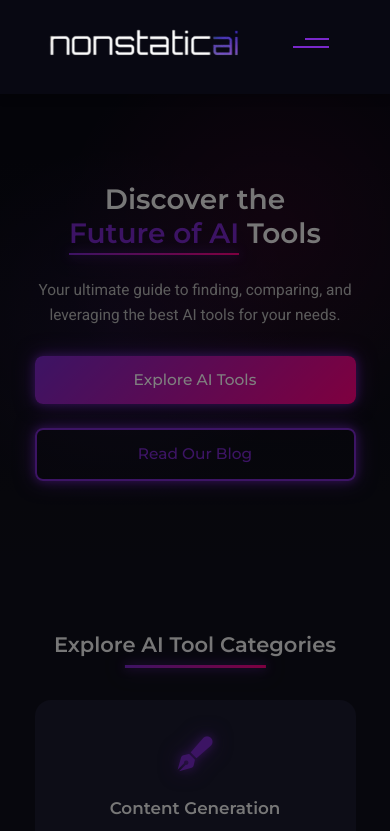
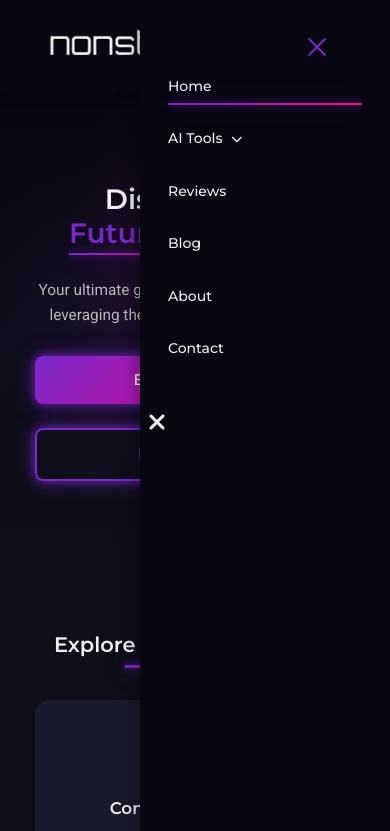
Before and after one commit to vernj123/nonstaticai.com, a plain HTML site: page index.html in a window 390 px wide. Both pictures are taken after a click on the button "Toggle Menu". Shown: the top 831 px of the page. Drawn offline with Linux system fonts and the light colour scheme.

Commit message:
Fix mobile menu refresh issue with global functions and inline onclick handlers

```diff
--- a/css/styles.css
+++ b/css/styles.css
@@ -837,13 +837,24 @@ ul, ol {
     }
 
     .nav-menu::before {
-        content: '×';
+        content: '';
         position: absolute;
         top: 15px;
         right: 20px;
         font-size: 24px;
         color: var(--neon-primary);
         cursor: pointer;
+    }
+
+    .close-menu {
+        position: absolute;
+        top: 15px;
+        right: 20px;
+    }
+
+    .close-menu a {
+        color: var(--neon-primary);
+        font-size: 24px;
     }
 
     .nav-menu.active {
--- a/index.html
+++ b/index.html
@@ -25,7 +25,7 @@
                 </a>
             </div>
             <nav class="main-nav">
-                <button class="menu-toggle" aria-label="Toggle Menu">
+                <button class="menu-toggle" aria-label="Toggle Menu" onclick="showMobileMenu()">
                     <span class="hamburger"></span>
                 </button>
                 <ul class="nav-menu">
@@ -47,6 +47,7 @@
                     <li><a href="blog/index.html">Blog</a></li>
                     <li><a href="pages/about.html">About</a></li>
                     <li><a href="pages/contact.html">Contact</a></li>
+                    <li class="close-menu" onclick="hideMobileMenu()"><a href="#"><i class="fas fa-times"></i></a></li>
                 </ul>
             </nav>
 
--- a/js/main.js
+++ b/js/main.js
@@ -1,43 +1,71 @@
 // NonstaticAI Main JavaScript File
 
+// Define global functions for mobile menu
+function showMobileMenu() {
+    const navMenu = document.querySelector('.nav-menu');
+    const overlay = document.querySelector('.menu-overlay');
+    const hamburger = document.querySelector('.hamburger');
+
+    if (navMenu && overlay) {
+        navMenu.classList.add('active');
+        overlay.classList.add('active');
+        document.body.style.overflow = 'hidden';
+
+        if (hamburger) {
+            hamburger.classList.add('active');
+        }
+    }
+}
+
+function hideMobileMenu() {
+    const navMenu = document.querySelector('.nav-menu');
+    const overlay = document.querySelector('.menu-overlay');
+    const hamburger = document.querySelector('.hamburger');
+
+    if (navMenu && overlay) {
+        navMenu.classList.remove('active');
+        overlay.classList.remove('active');
+        document.body.style.overflow = '';
+
+        if (hamburger) {
+            hamburger.classList.remove('active');
+        }
+    }
+}
+
 document.addEventListener('DOMContentLoaded', function() {
-    // Create overlay element for mobile menu
-    const overlay = document.createElement('div');
-    overlay.className = 'menu-overlay';
-    document.body.appendChild(overlay);
+    // Create overlay element for mobile menu if it doesn't exist
+    if (!document.querySelector('.menu-overlay')) {
+        const overlay = document.createElement('div');
+        overlay.className = 'menu-overlay';
+        document.body.appendChild(overlay);
+
+        // Add click event to overlay
+        overlay.addEventListener('click', hideMobileMenu);
+    }
 
     // Mobile Menu Toggle
     const menuToggle = document.querySelector('.menu-toggle');
     const navMenu = document.querySelector('.nav-menu');
 
-    if (menuToggle && navMenu) {
+    if (menuToggle) {
+        // Remove any existing click listeners to prevent duplicates
+        menuToggle.removeEventListener('click', showMobileMenu);
+        // Add click event using the global function
         menuToggle.addEventListener('click', function(e) {
             e.preventDefault();
             e.stopPropagation();
-            navMenu.classList.toggle('active');
-            overlay.classList.toggle('active');
-            document.body.style.overflow = navMenu.classList.contains('active') ? 'hidden' : '';
 
-            // Toggle hamburger animation
-            const hamburger = this.querySelector('.hamburger');
-            if (hamburger) {
-                hamburger.classList.toggle('active');
+            if (navMenu.classList.contains('active')) {
+                hideMobileMenu();
+            } else {
+                showMobileMenu();
             }
         });
+    }
 
-        // Close menu when clicking on overlay
-        overlay.addEventListener('click', function() {
-            navMenu.classList.remove('active');
-            overlay.classList.remove('active');
-            document.body.style.overflow = '';
-
-            const hamburger = menuToggle.querySelector('.hamburger');
-            if (hamburger) {
-                hamburger.classList.remove('active');
-            }
-        });
-
-        // Close menu when clicking on X button
+    // Close menu when clicking on X button
+    if (navMenu) {
         navMenu.addEventListener('click', function(e) {
             // Check if click was on the ::before pseudo-element (close button)
             // We can't directly target pseudo-elements, so we check position
@@ -49,14 +77,7 @@ document.addEventListener('DOMContentLoaded', function() {
                 e.clientY <= rect.top + 40;
 
             if (isCloseButton) {
-                navMenu.classList.remove('active');
-                overlay.classList.remove('active');
-                document.body.style.overflow = '';
-
-                const hamburger = menuToggle.querySelector('.hamburger');
-                if (hamburger) {
-                    hamburger.classList.remove('active');
-                }
+                hideMobileMenu();
             }
         });
     }
@@ -155,6 +176,4 @@ document.addEventListener('DOMContentLoaded', function() {
 
     // Check on scroll
     window.addEventListener('scroll', animateOnScroll);
-
-// Search functionality removed as requested
 });
```
Also changed, not shown: pages/content-generation.html (+2 -1 lines), pages/image-generation.html (+2 -1 lines).
